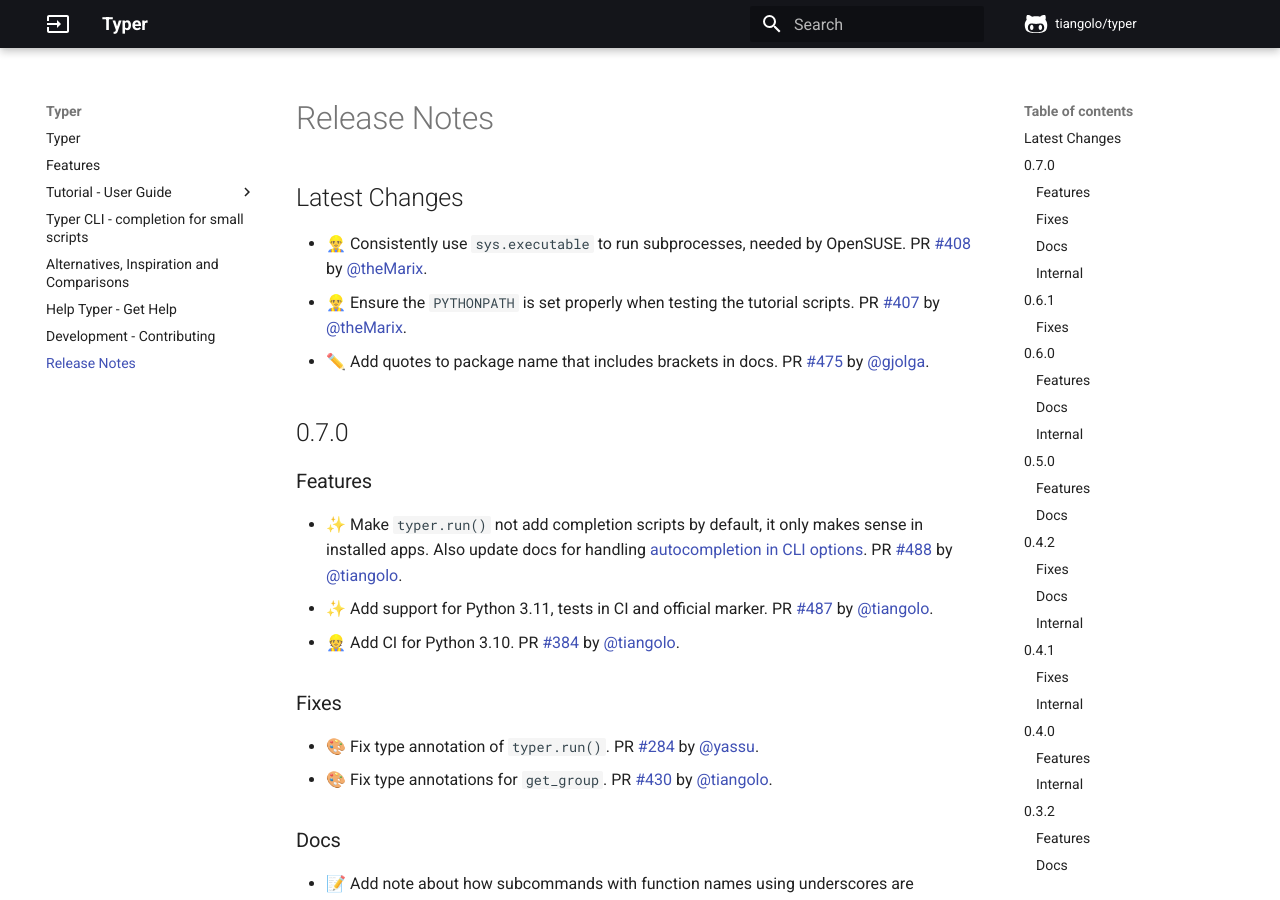
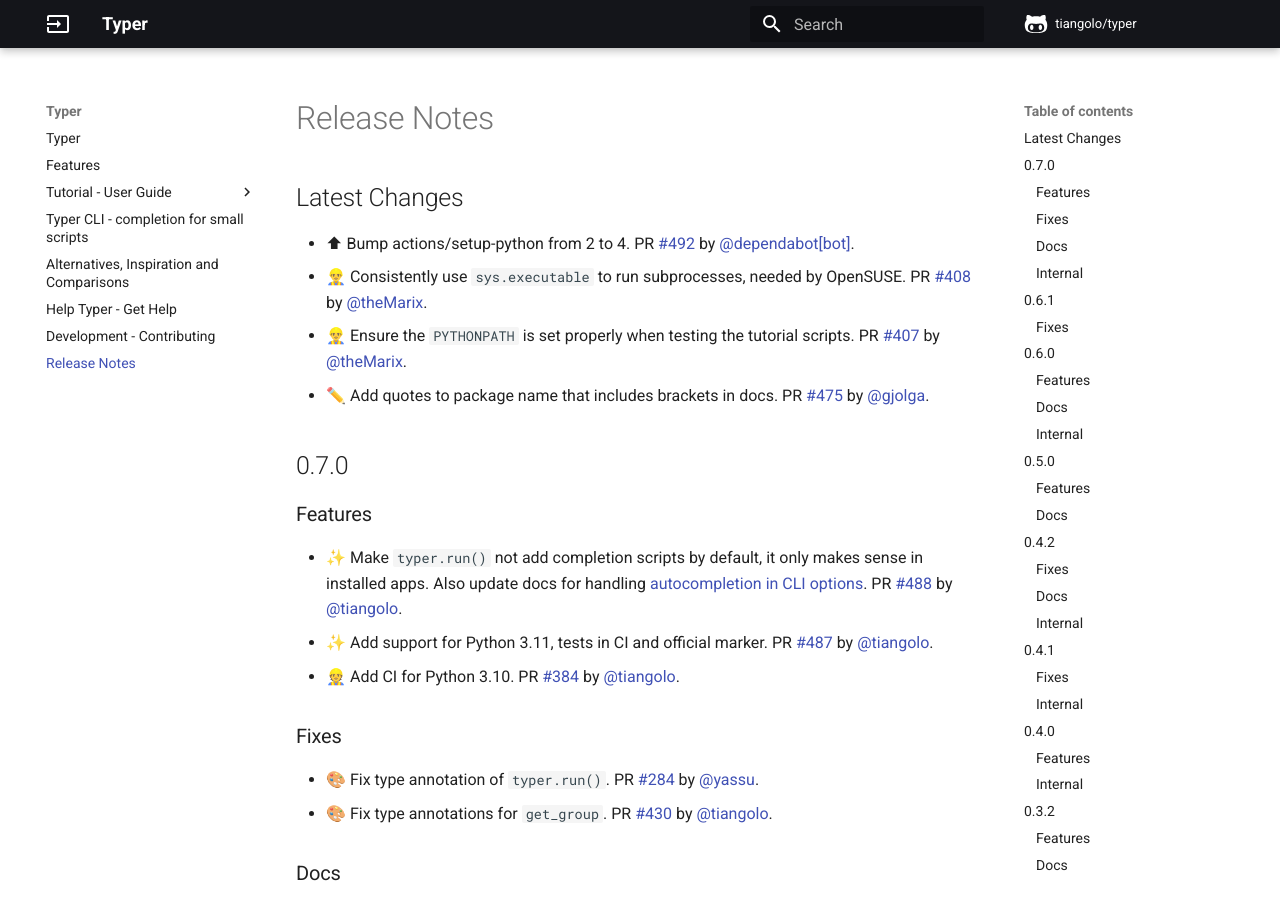
Before and after one commit to RED0731/red_pythonTyper, an MkDocs documentation site: the page built from docs/release-notes.md, in a window 1280 px wide and 900 px high. Built offline with MkDocs 1.6.1 and Material for MkDocs 9.7.7, drawn with Linux system fonts in a browser that asks for light colours; comment, search, counter and statistics services are not loaded.

Commit message:
📝 Update release notes

```diff
--- a/docs/release-notes.md
+++ b/docs/release-notes.md
@@ -1,5 +1,6 @@
 ## Latest Changes
 
+* ⬆ Bump actions/setup-python from 2 to 4. PR [#492](https://github.com/tiangolo/typer/pull/492) by [@dependabot[bot]](https://github.com/apps/dependabot).
 * 👷‍♂️ Consistently use `sys.executable` to run subprocesses, needed by OpenSUSE. PR [#408](https://github.com/tiangolo/typer/pull/408) by [@theMarix](https://github.com/theMarix).
 * 👷‍♂️ Ensure the `PYTHONPATH` is set properly when testing the tutorial scripts. PR [#407](https://github.com/tiangolo/typer/pull/407) by [@theMarix](https://github.com/theMarix).
 * ✏️ Add quotes to package name that includes brackets in docs. PR [#475](https://github.com/tiangolo/typer/pull/475) by [@gjolga](https://github.com/gjolga).
```
